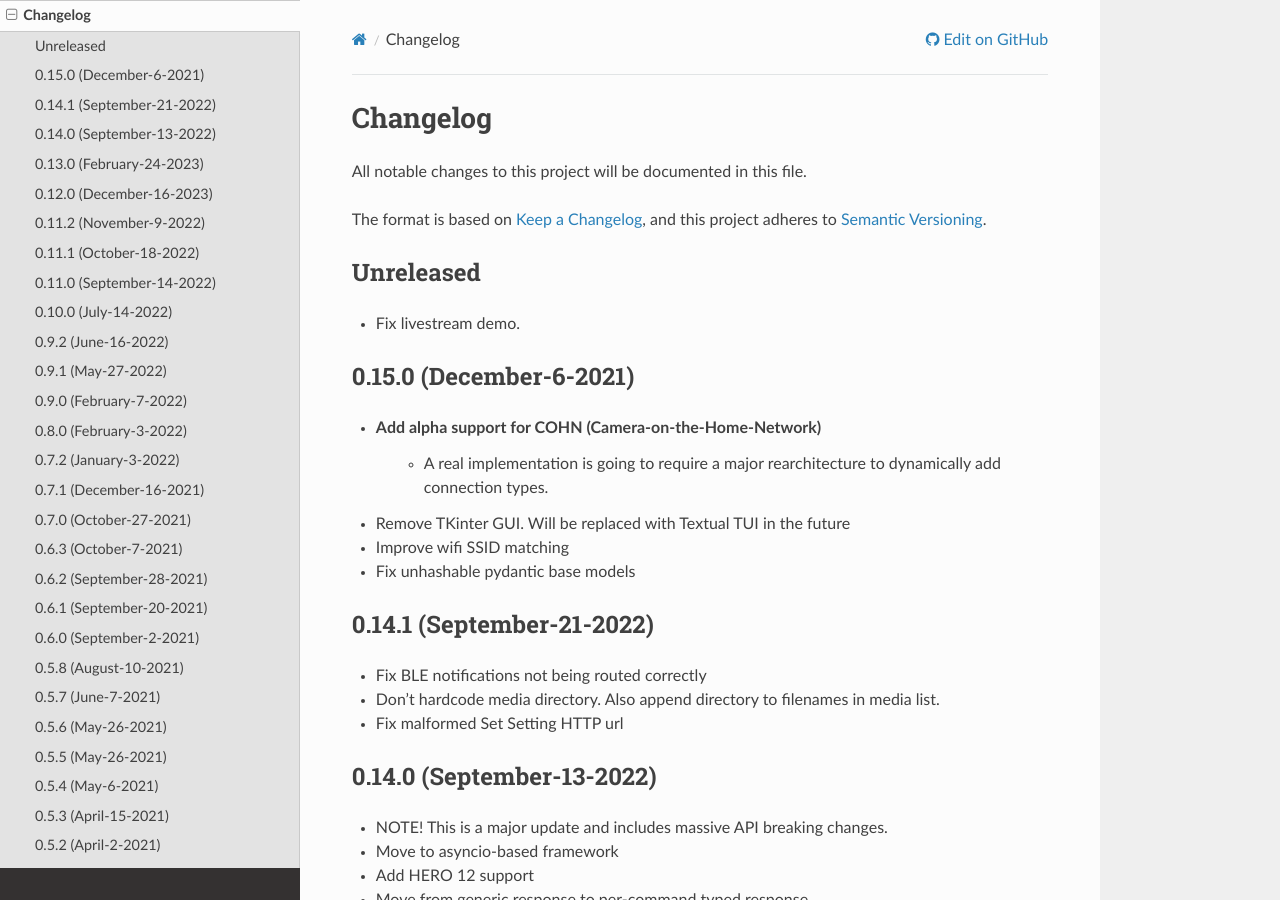
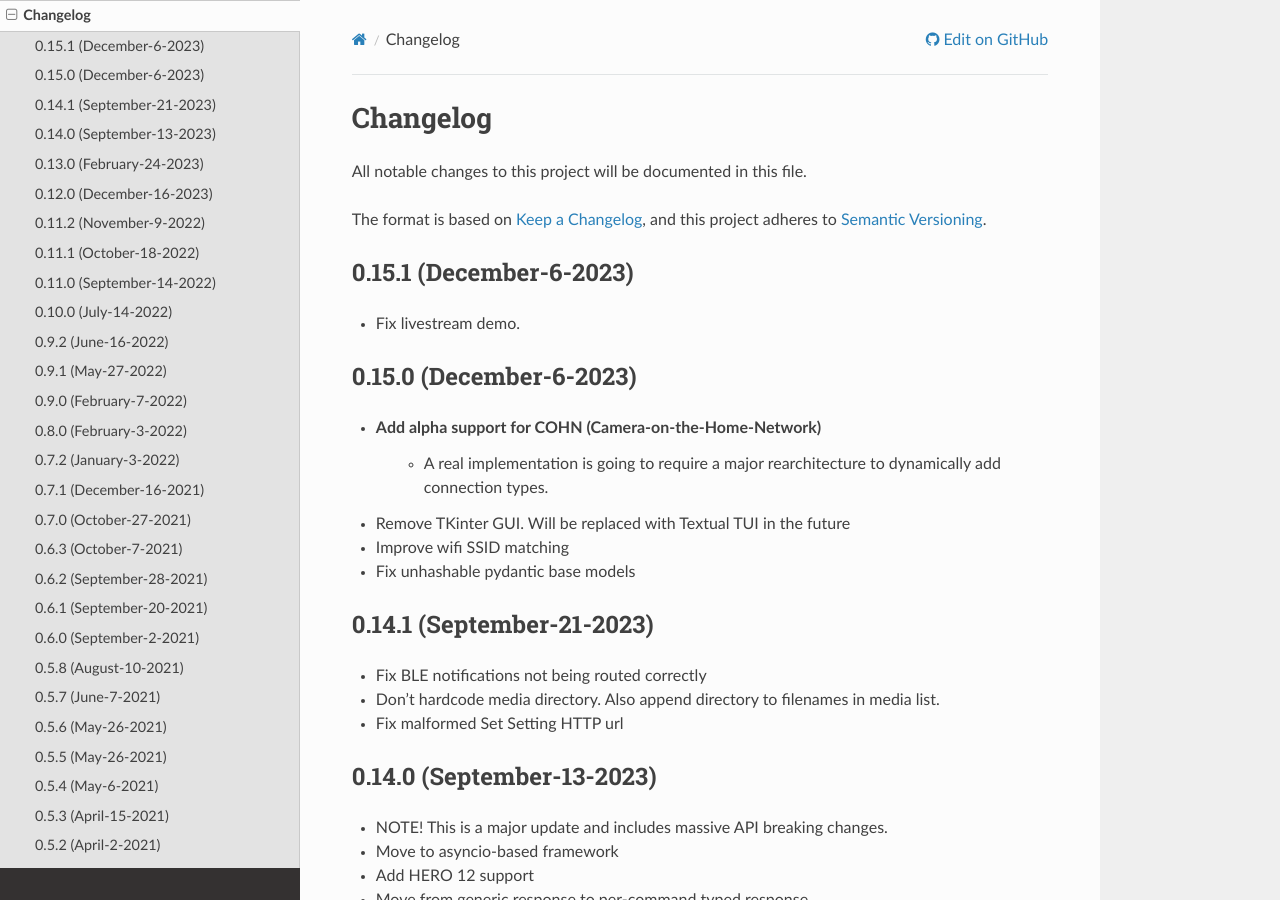
Before and after one commit to gopro/OpenGoPro, a Sphinx documentation site: the page built from demos/python/sdk_wireless_camera_control/docs/changelog.rst, in a window 1280 px wide and 900 px high. Built offline with Sphinx 7.4.7 and the Read the Docs theme 2.0.0, drawn with Linux system fonts in a browser that asks for light colours; the version number could not be read and is left out.

Commit message:
Release Python SDK 0.15.1

```diff
--- a/demos/python/sdk_wireless_camera_control/docs/changelog.rst
+++ b/demos/python/sdk_wireless_camera_control/docs/changelog.rst
@@ -9,11 +9,11 @@ All notable changes to this project will be documented in this file.
 The format is based on `Keep a Changelog <https://keepachangelog.com/en/1.0.0/>`_,
 and this project adheres to `Semantic Versioning <https://semver.org/spec/v2.0.0.html>`_.
 
-Unreleased
-----------
+0.15.1 (December-6-2023)
+------------------------
 * Fix livestream demo.
 
-0.15.0 (December-6-2021)
+0.15.0 (December-6-2023)
 ------------------------
 * Add alpha support for COHN (Camera-on-the-Home-Network)
     * A real implementation is going to require a major rearchitecture to dynamically add connection types.
@@ -21,13 +21,13 @@ Unreleased
 * Improve wifi SSID matching
 * Fix unhashable pydantic base models
 
-0.14.1 (September-21-2022)
+0.14.1 (September-21-2023)
 --------------------------
 * Fix BLE notifications not being routed correctly
 * Don't hardcode media directory. Also append directory to filenames in media list.
 * Fix malformed Set Setting HTTP url
 
-0.14.0 (September-13-2022)
+0.14.0 (September-13-2023)
 --------------------------
 * NOTE! This is a major update and includes massive API breaking changes.
 * Move to asyncio-based framework
```
Also changed, not shown: 1 other file.
